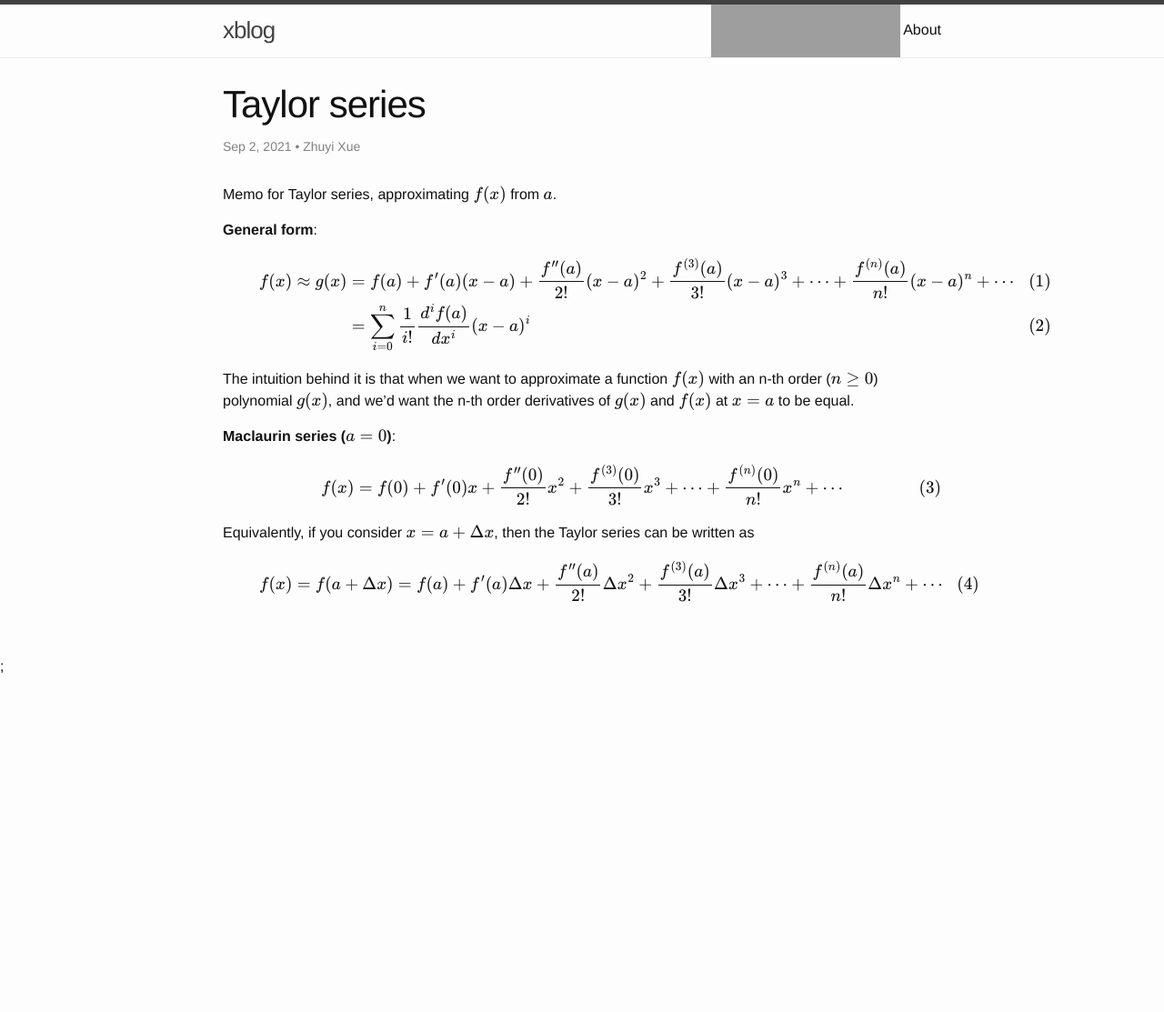
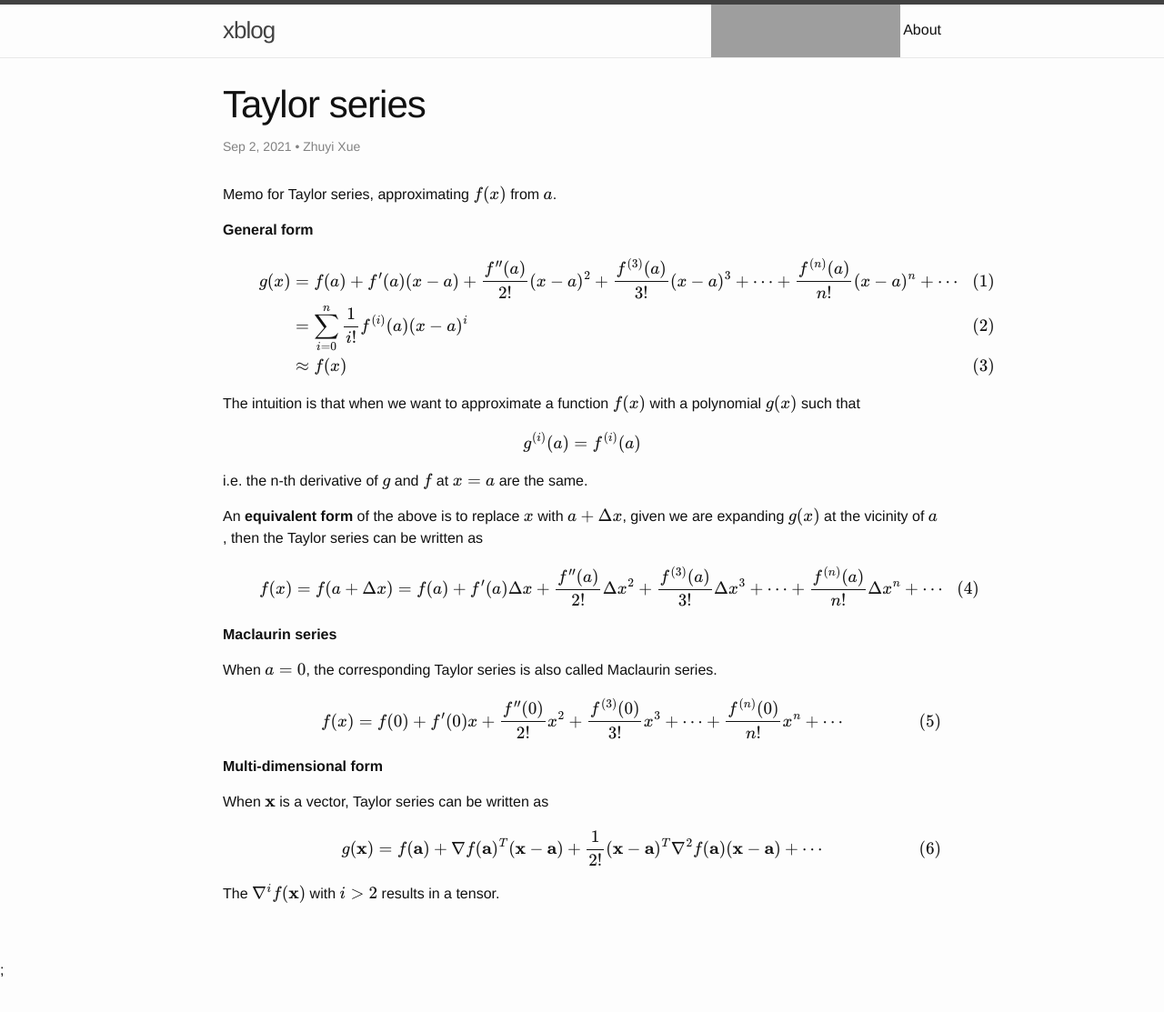
Before and after one commit to zyxue/zyxue.github.io, a Jekyll site: the page built from _posts/2021-09-02-taylor-series.md, in a window 1280 px wide and 1400 px high. Shown: the top 1113 px of the window at 91% size. Built offline with Jekyll 4.4.1, drawn with Linux system fonts in a browser that asks for light colours; formulas are drawn with MathJax 3; comment, search, counter and statistics services are not loaded; grey boxes are pictures that could not be loaded.

Commit message:
updated _posts/2021-09-02-taylor-series.md

```diff
--- a/_posts/2021-09-02-taylor-series.md
+++ b/_posts/2021-09-02-taylor-series.md
@@ -7,21 +7,39 @@ tags: statistics
 
 Memo for Taylor series, approximating $f(x)$ from $a$.
 
-**General form**:
+**General form**
 
 $$
 \begin{align}
-f(x) \approx g(x)
+g(x)
 &= f(a) + f'(a)(x - a) + \frac{f''(a)}{2!}(x - a)^2 + \frac{f^{(3)}(a)}{3!}(x - a)^3 + \cdots + \frac{f^{(n)}(a)}{n!}(x - a)^n + \cdots \\
-&= \sum_{i=0}^n \frac{1}{i!} \frac{d^i f(a)}{d x^i} (x - a)^i
+&= \sum_{i=0}^n \frac{1}{i!} f^{(i)}(a) (x - a)^i \\
+&\approx f(x)
 \end{align}
 $$
 
-The intuition behind it is that when we want to approximate a function $f(x)$
-with an n-th order ($n \ge 0$) polynomial $g(x)$, and we'd want the n-th order
-derivatives of $g(x)$ and $f(x)$ at $x=a$ to be equal.
+The intuition is that when we want to approximate a function $f(x)$ with a
+polynomial $g(x)$ such that
 
-**Maclaurin series ($a = 0$)**:
+$$
+g^{(i)}(a) = f^{(i)}(a)
+$$
+
+i.e. the n-th derivative of $g$ and $f$ at $x=a$ are the same.
+
+An **equivalent form** of the above is to replace $x$ with $a + \Delta x$, given we
+are expanding $g(x)$ at the vicinity of $a$, then the Taylor series can be
+written as
+
+$$
+\begin{equation}
+f(x) = f(a + \Delta x) = f(a) + f'(a)\Delta x + \frac{f''(a)}{2!}\Delta x^2 + \frac{f^{(3)}(a)}{3!}\Delta x^3 + \cdots + \frac{f^{(n)}(a)}{n!}\Delta x^n + \cdots
+\end{equation}
+$$
+
+**Maclaurin series**
+
+When $a = 0$, the corresponding Taylor series is also called Maclaurin series.
 
 $$
 \begin{equation}
@@ -30,10 +48,15 @@ f(x) = f(0) + f'(0)x + \frac{f''(0)}{2!}x^2 + \frac{f^{(3)}(0)}{3!}x^3 + \cdots
 $$
 
 
-Equivalently, if you consider $x = a + \Delta x$, then the Taylor series can be written as
+**Multi-dimensional form**
+
+When $\mathbf{x}$ is a vector, Taylor series can be written as
 
 $$
 \begin{equation}
-f(x) = f(a + \Delta x) = f(a) + f'(a)\Delta x + \frac{f''(a)}{2!}\Delta x^2 + \frac{f^{(3)}(a)}{3!}\Delta x^3 + \cdots + \frac{f^{(n)}(a)}{n!}\Delta x^n + \cdots
+g(\mathbf{x})
+= f(\mathbf{a}) + \nabla f(\mathbf{\mathbf{a}})^T (\mathbf{x} - \mathbf{a}) + \frac{1}{2!} (\mathbf{x} - \mathbf{a})^T \nabla^2 f(\mathbf{a}) (\mathbf{x} - \mathbf{a})  + \cdots \\
 \end{equation}
 $$
+
+The $\nabla^i f(\mathbf{x})$ with $i > 2$ results in a tensor.
```
